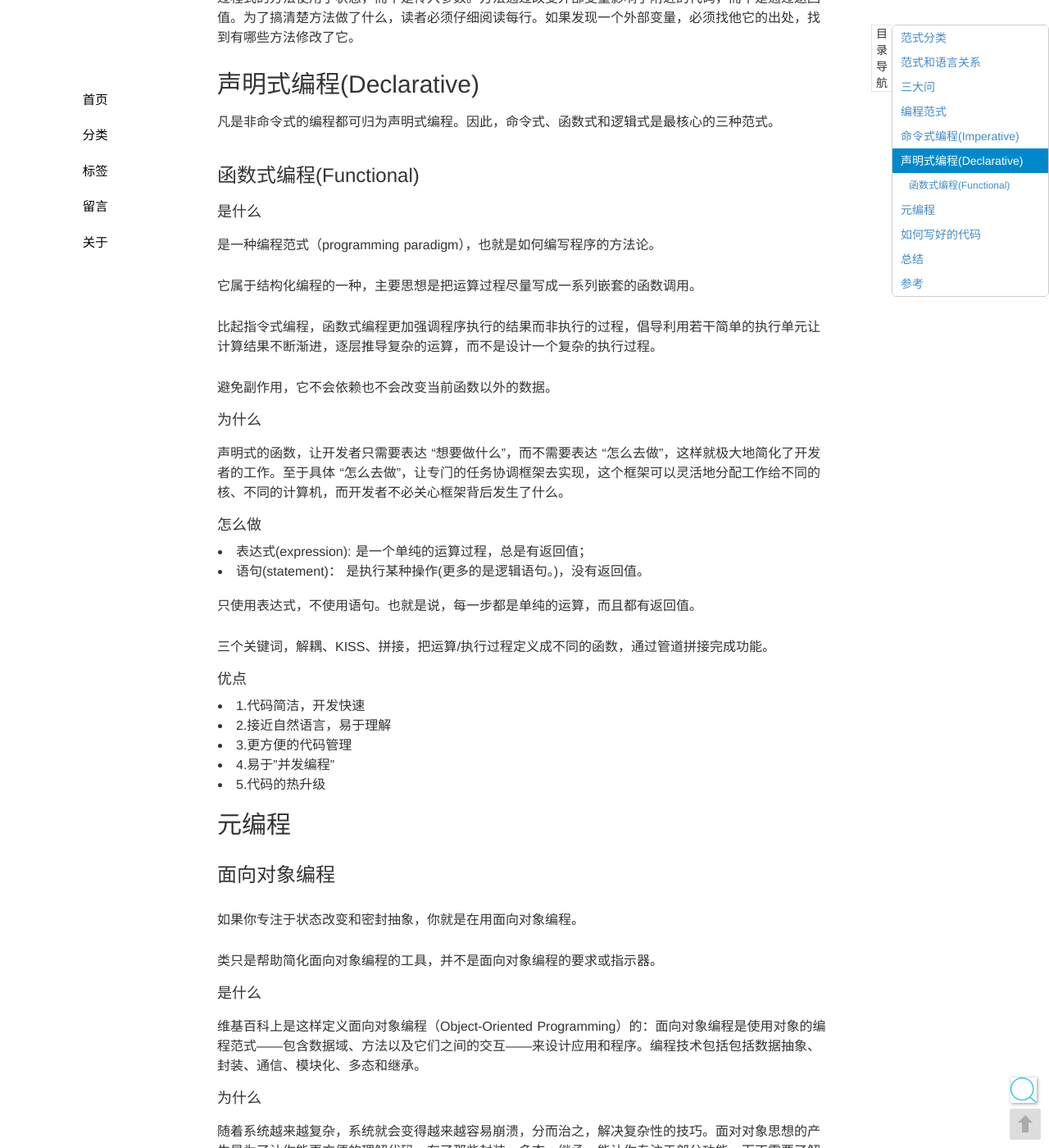
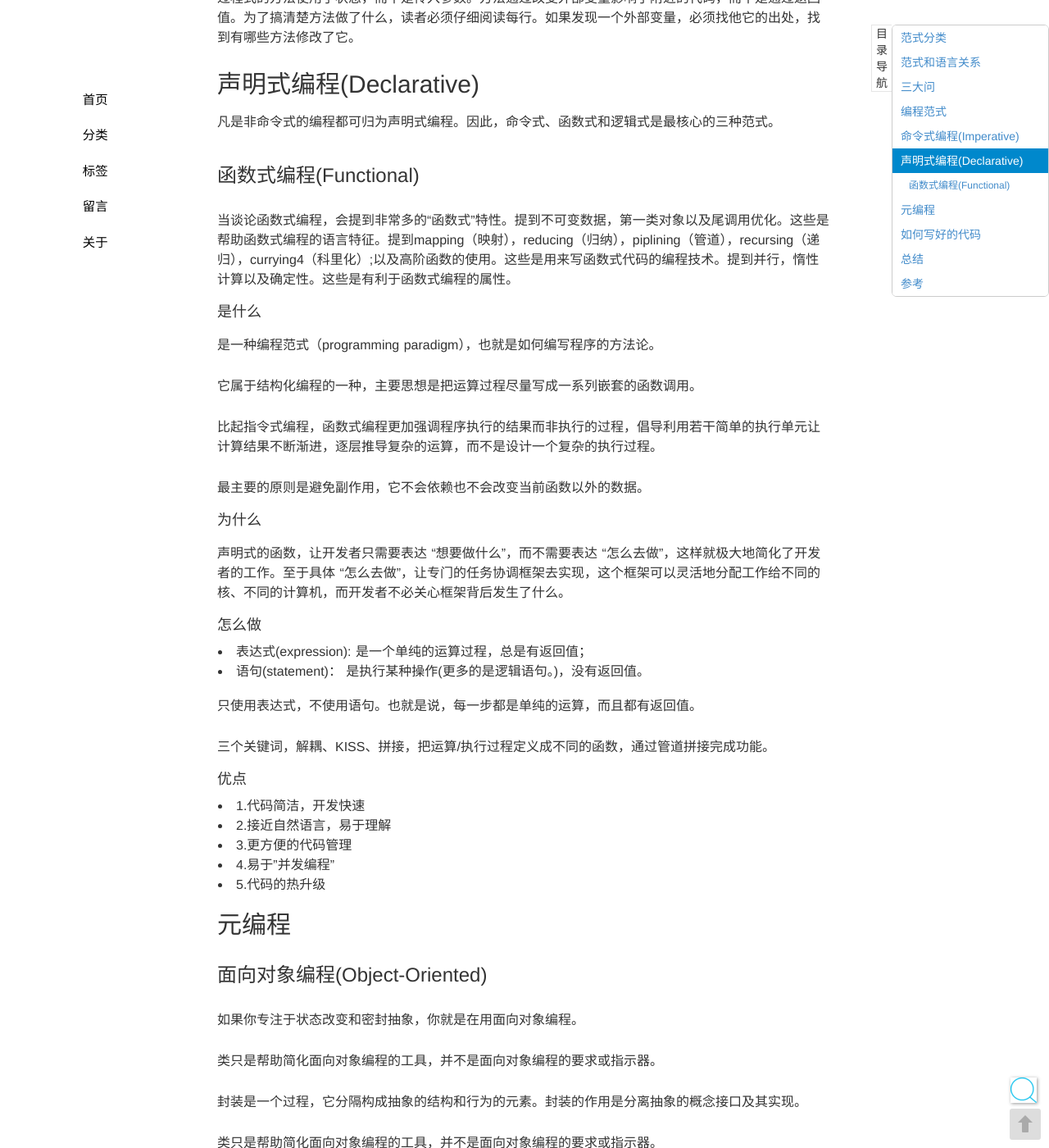
Before and after one commit to seekplum/seekplum.github.io, a Jekyll site: the page built from _posts/2018-12-02-programming-paradigm.md, in a window 1280 px wide and 1400 px high, scrolled down 2456 px. Shown: the whole window at 82% size. Built offline with Jekyll 4.4.1, drawn with Linux system fonts in a browser that asks for light colours; comment, search, counter and statistics services are not loaded; some of the changed text lies outside the part shown.

Commit message:
更新函数式说明

```diff
--- a/_posts/2018-12-02-programming-paradigm.md
+++ b/_posts/2018-12-02-programming-paradigm.md
@@ -60,6 +60,7 @@ thread: programming
 凡是非命令式的编程都可归为声明式编程。因此，命令式、函数式和逻辑式是最核心的三种范式。
 
 ### 函数式编程(Functional)
+当谈论函数式编程，会提到非常多的“函数式”特性。提到不可变数据，第一类对象以及尾调用优化。这些是帮助函数式编程的语言特征。提到mapping（映射），reducing（归纳），piplining（管道），recursing（递归），currying4（科里化）;以及高阶函数的使用。这些是用来写函数式代码的编程技术。提到并行，惰性计算以及确定性。这些是有利于函数式编程的属性。
 
 #### 是什么
 是一种编程范式（programming paradigm），也就是如何编写程序的方法论。
@@ -68,7 +69,7 @@ thread: programming
 
 比起指令式编程，函数式编程更加强调程序执行的结果而非执行的过程，倡导利用若干简单的执行单元让计算结果不断渐进，逐层推导复杂的运算，而不是设计一个复杂的执行过程。
 
-避免副作用，它不会依赖也不会改变当前函数以外的数据。
+最主要的原则是避免副作用，它不会依赖也不会改变当前函数以外的数据。
 
 #### 为什么
 声明式的函数，让开发者只需要表达 "想要做什么"，而不需要表达 "怎么去做"，这样就极大地简化了开发者的工作。至于具体 "怎么去做"，让专门的任务协调框架去实现，这个框架可以灵活地分配工作给不同的核、不同的计算机，而开发者不必关心框架背后发生了什么。
@@ -90,8 +91,12 @@ thread: programming
 
 ## 元编程
 
-### 面向对象编程
+### 面向对象编程(Object-Oriented)
 如果你专注于状态改变和密封抽象，你就是在用面向对象编程。
+
+类只是帮助简化面向对象编程的工具，并不是面向对象编程的要求或指示器。
+
+封装是一个过程，它分隔构成抽象的结构和行为的元素。封装的作用是分离抽象的概念接口及其实现。
 
 类只是帮助简化面向对象编程的工具，并不是面向对象编程的要求或指示器。
 
```
Also changed, not shown: other parts of _posts/2018-12-02-programming-paradigm.md (+1 -1 lines).
